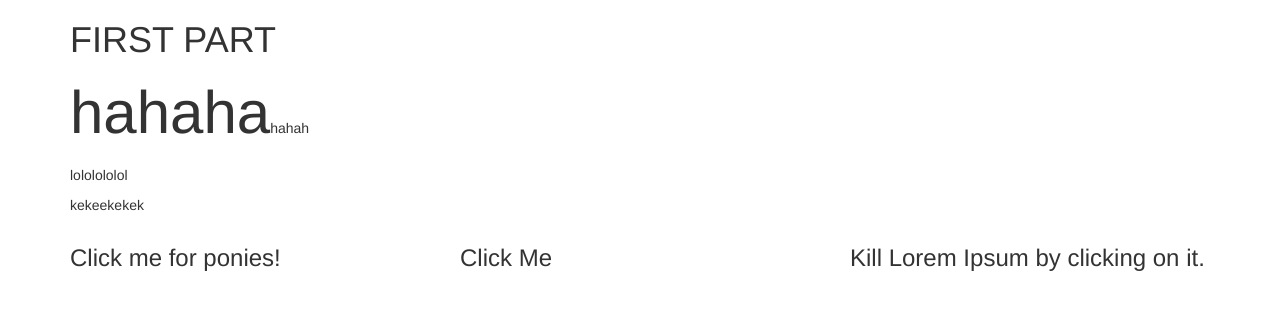
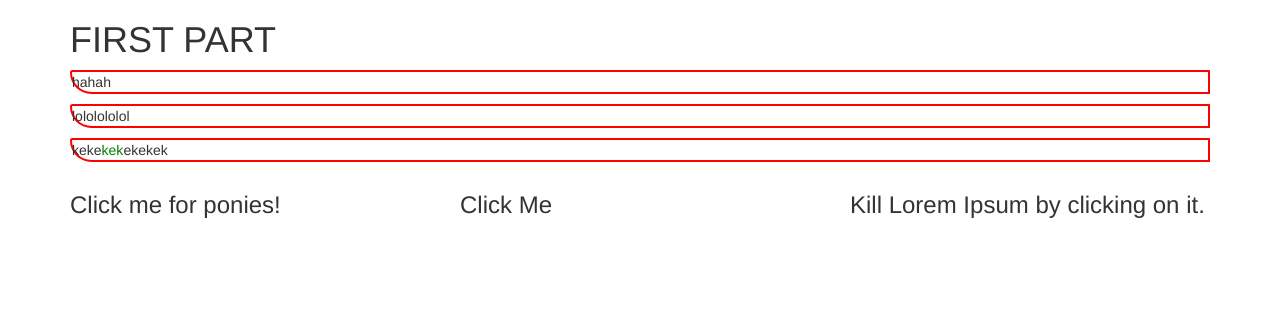
Before and after one commit to finneywhat/jquery-prac, a plain HTML site: page index.html in a window 1280 px wide. Both pictures are taken after a click on the element "Kill Lorem Ipsum by clicking on it.". Drawn offline with nearby package versions, Linux system fonts and the light colour scheme.

Commit message:
Add jQuery function to toggle borders on and off by adding a class

```diff
--- a/css/styles.css
+++ b/css/styles.css
@@ -20,3 +20,12 @@
 /*.row {
   float: left;
 }*/
+
+.add-border {
+  border-radius: 12px 4px 1px 100px;
+  border: 2px solid red;
+}
+
+.red-background {
+  background-color: red;
+}
--- a/js/scripts.js
+++ b/js/scripts.js
@@ -1,16 +1,19 @@
 $(document).ready(function() {
-  $(".clickable").click(function() {
-    $("#kek").fadeToggle();
-    $("#funny-haha").slideToggle();
-  });
-  $("#ponies-click").click(function() {
-    $("#p-in-ponies").fadeIn();
-  });
-  $("#clickable-h3").click(function() {
-    $("#lorem-ip-p, #lorem-ip-pic").slideToggle();
-    // $("lorem-ip-pic").slideDown()
-  });
-  $("#die-lorem > h3").click(function(){
+  // $(".clickable").click(function() {
+  //   $("#kek").fadeToggle();
+  //   $("#funny-haha").slideToggle();
+  // });
+  // $("#ponies-click").click(function() {
+  //   $("#p-in-ponies").fadeIn();
+  // });
+  // $("#clickable-h3").click(function() {
+  //
+  //   $("#lorem-ip-p, #lorem-ip-pic").slideToggle();
+  //
+  //   // $("lorem-ip-pic").slideDown()
+  // });
+  $("#die-lorem h3").click(function() {
+    $("p").toggleClass("add-border");
     $("#die-lorem > p").slideUp("slow");
   });
 });
```
Also changed, not shown: index.html (+1 -1 lines).
